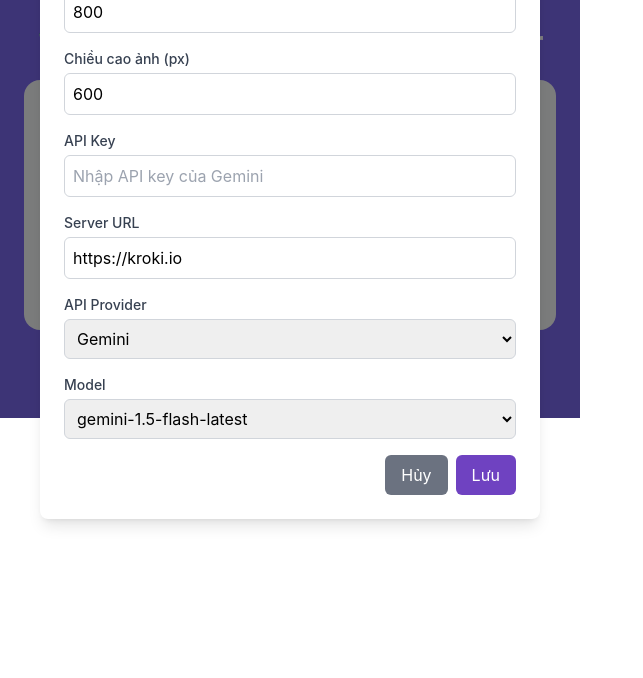
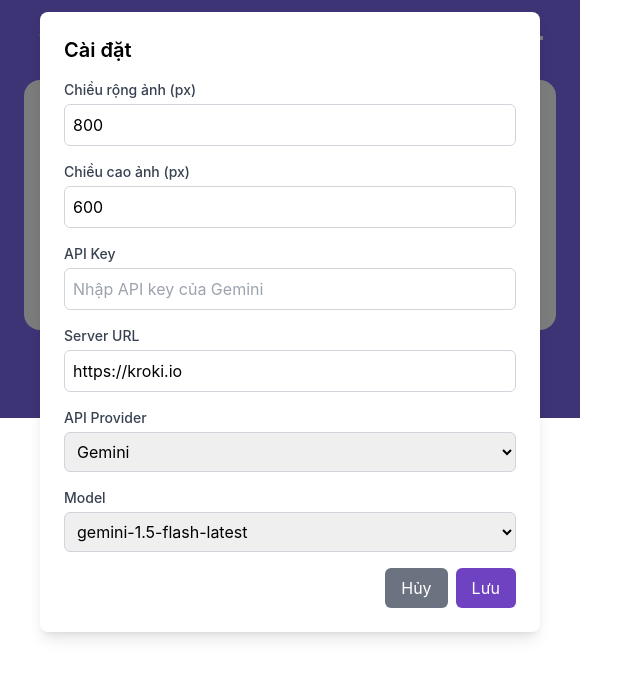
Before and after one commit to Lecoeurdelest/diagram-generator, a React (Vite) app: page / in a window 1280 px wide. Both pictures are taken after a click on the button "⚙️ Settings". Shown: the top 678 px of the page, without its empty margins (0-643 px from the left). Built offline with nearby package versions, Linux system fonts and the light colour scheme.

Commit message:
chore: resize modal

```diff
--- a/src/components/SettingsModal.jsx
+++ b/src/components/SettingsModal.jsx
@@ -43,8 +43,9 @@ const SettingsModal = ({ isSettingsModalOpen, setIsSettingsModalOpen }) => {
   if (!isSettingsModalOpen) return null;
 
   return (
-    <div className="absolute inset-0 bg-black bg-opacity-50 flex items-center justify-center z-50">
-      <div className="bg-white rounded-lg p-6 w-[90%] max-w-[500px] shadow-lg">
+<div className="absolute inset-0 bg-black bg-opacity-50 z-50 flex items-start justify-center">
+  <div className="bg-white rounded-lg p-6 w-[90%] max-w-[500px] shadow-lg max-h-[90vh] overflow-y-auto mt-3">
+
         <h2 className="text-xl font-semibold mb-4">Cài đặt</h2>
         <div className="mb-4">
           <label className="block text-sm font-medium text-gray-700">Chiều rộng ảnh (px)</label>
```
